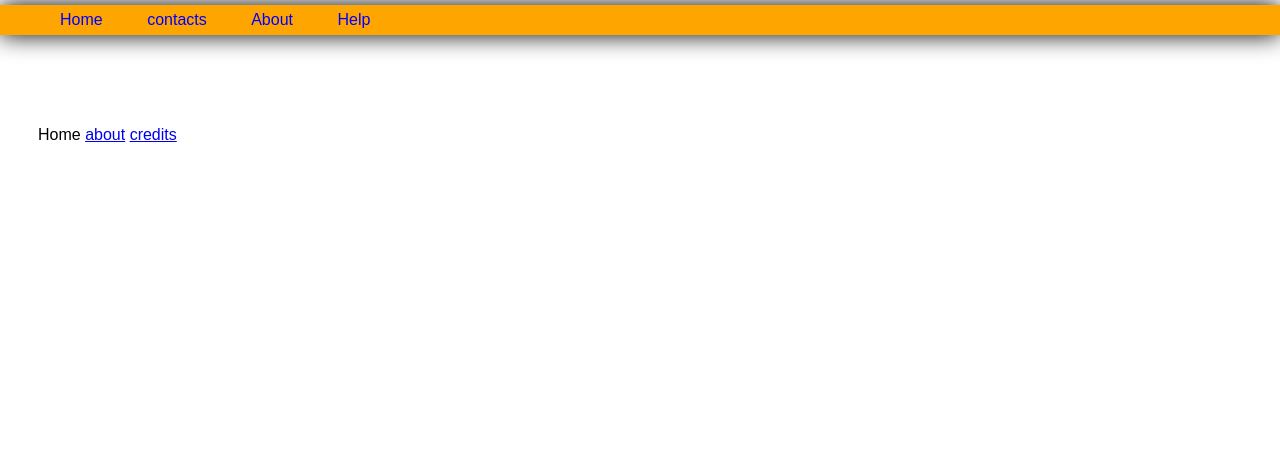
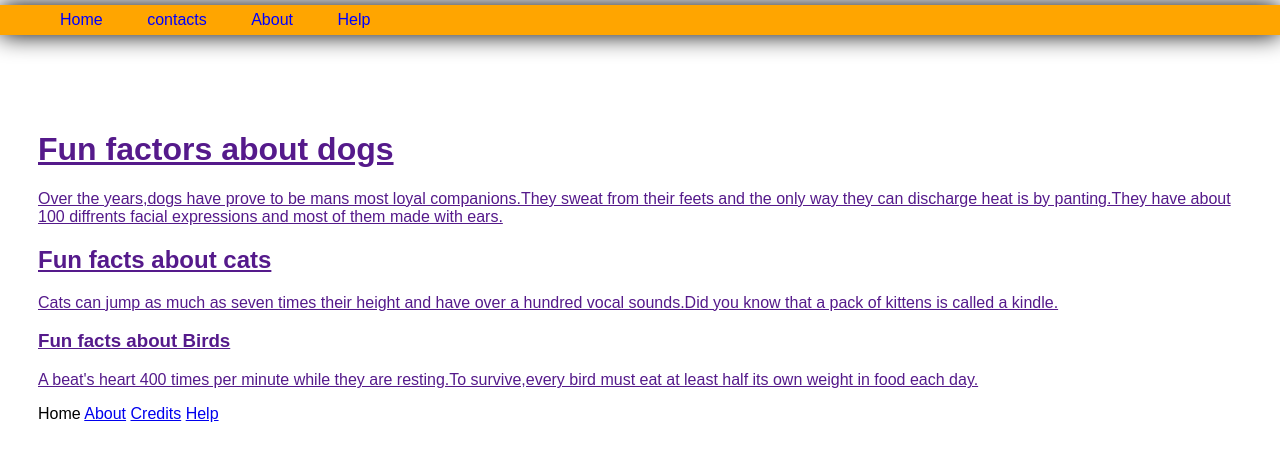
Before and after one commit to Michael-Musili/pet-website, a plain HTML site: page index.html in a window 1280 px wide. Drawn offline with Linux system fonts and the light colour scheme.

Commit message:
add cat cats bird

```diff
--- a/index.html
+++ b/index.html
@@ -20,10 +20,29 @@
                 </ul>
           </nav>
       </header>
+      <div class="content">
+          <div class="dogs">
+            <h1>Fun factors about dogs</h1>
+            <p>Over the years,dogs have prove to be mans most loyal companions.They sweat from their feets and the only way they can discharge heat is by panting.They have about 100 diffrents facial expressions and most of them made with ears. </p>
+          </div>
+          <div class="cats">
+              <h2>Fun facts about cats</h2>
+              <p>Cats can jump as much as seven times their height and have over a hundred vocal sounds.Did you know that a pack of kittens is called a kindle.</p>
+            </div>
+            <div class="Birds">
+                <h3>Fun facts about Birds</h3>
+                <P>A beat's heart 400 times per minute while they are resting.To survive,every bird must eat at least half its own weight in food each day.</P>
+
+            </div>
+
+
+
+      </div>
       <div class=" footer">
           <p class="footer-text-left"><a>Home</a>
-            <a href="#">about</a>
-            <a href="#">credits</a>
+            <a href="#">About</a>
+            <a href="#">Credits</a>
+            <a href="#">Help</a>
         </p>
 
       </div>
```
